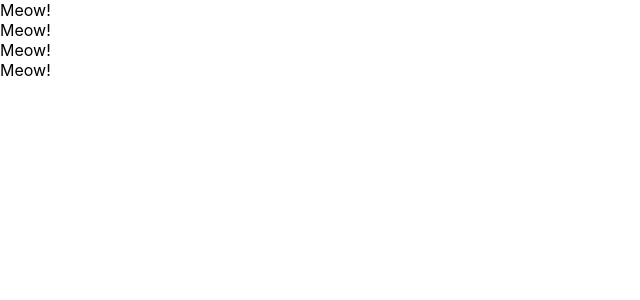
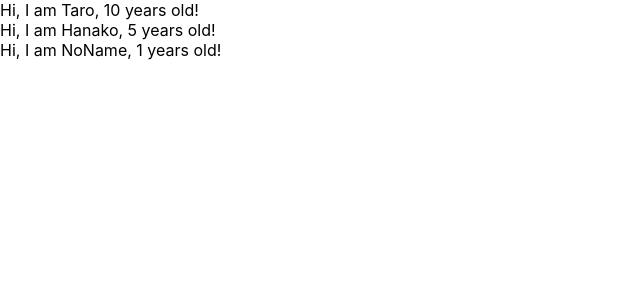
Before and after one commit to Sho-Taniguchi/react-redux-crud-app, a React (Create React App) app: page / in a window 1280 px wide. Shown: the top 300 px of the page, without its empty margins (0-640 px from the left). Built offline with nearby package versions, Linux system fonts and the light colour scheme.

Commit message:
lern props of component

```diff
--- a/src/App.js
+++ b/src/App.js
@@ -1,38 +1,32 @@
  import React from 'react';
 
 // function App() {
-
-// クラスコンポーネント
-// class App extends Component {
-//   render () {
-//     const greeting = "Hello World.";
-
-//     return (
-//       <React.Fragment>
-//           <h1 className="foo">
-//             {greeting}
-//           </h1>
-//           <label htmlFor="bar">bar</label>
-//           <input type="text" onChange={() => {console.log("Hi!")}} />
-//       </React.Fragment>
-//     );
-//   }
-// }
-
 // 関数（ファンクショナル）コンポーネント
 const App = () => {
+
+  const profiles = [
+    {name: "Taro", age: 10},
+    {name: "Hanako", age: 5},
+    {name: "NoName"}
+  ]
+
   return (
     <div>
-      <Cat />
-      <Cat />
-      <Cat />
-      <Cat />
+      {
+        profiles.map((profiles, index) => {
+          return <User name={profiles.name} age={profiles.age} key={index} />
+        })
+      }
     </div>
   )
 }
 
-const Cat = () => {
-  return <div>Meow!</div>
+const User = (props) => {
+  return <div>Hi, I am {props.name}, {props.age} years old!</div>
+}
+
+User.defaultProps = {
+  age: 1
 }
 
 export default App;
```
